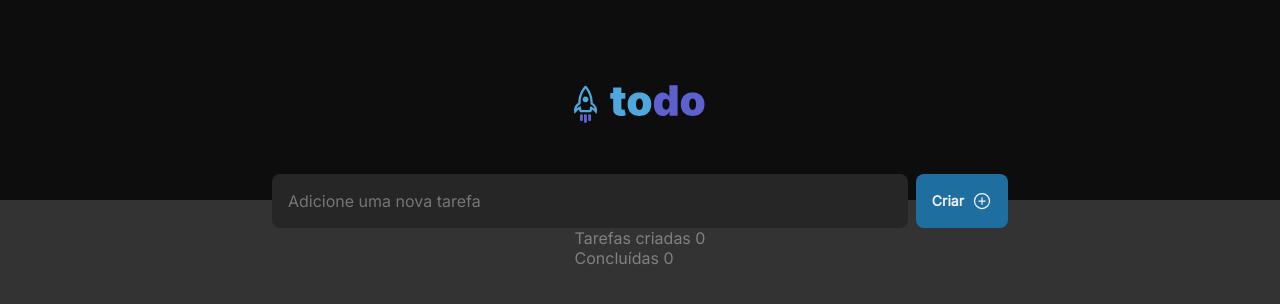
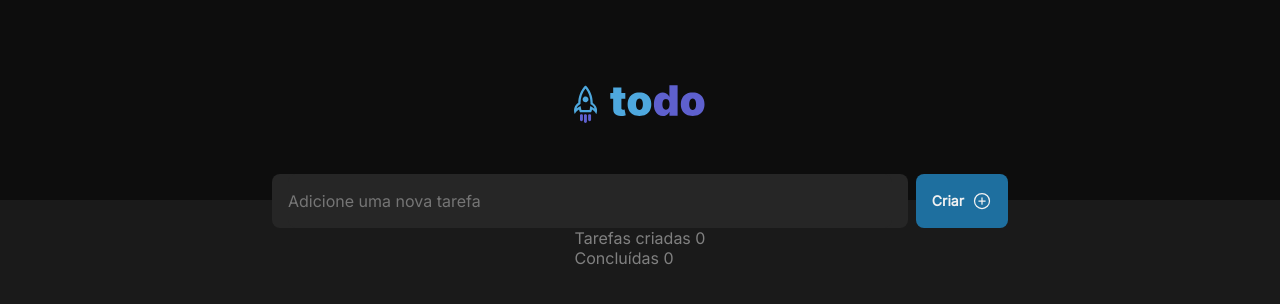
Before and after one commit to ThauanyAA/TodoList, a React (Vite) app: page / in a window 1280 px wide. Shown: the top 304 px of the page. Built offline with nearby package versions, Linux system fonts and the light colour scheme.

Commit message:
Fix background color in application

```diff
--- a/src/global.css
+++ b/src/global.css
@@ -29,7 +29,7 @@
 }
 
 body {
-  background: var(--gray-400);
+  background: var(--gray-600);
   color: var(--gray-300);
   -webkit-font-smoothing: antialiased;
 }
```
